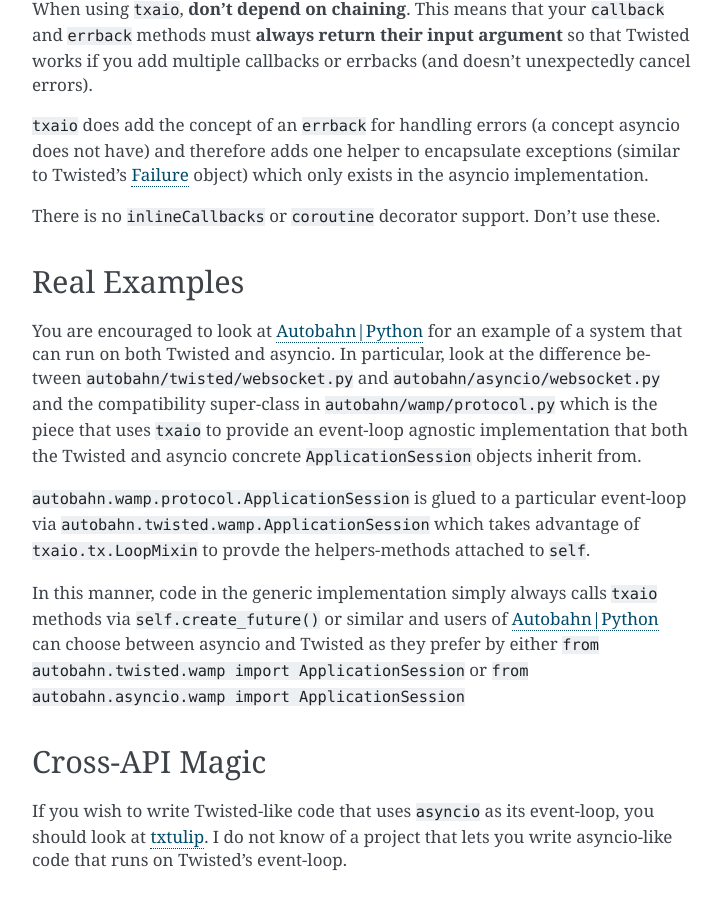
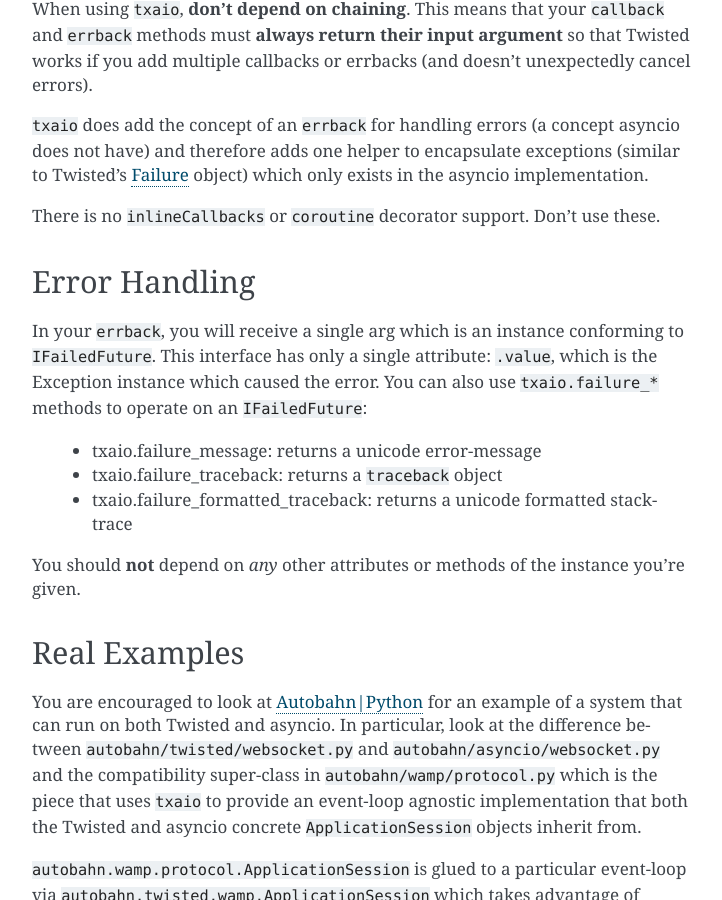
Before and after one commit to crossbario/txaio, a Sphinx documentation site: the page built from doc/overview.rst, in a window 1280 px wide and 900 px high, scrolled down 2048 px. Shown: the whole window, without its empty margins (388-1110 px from the left). Built offline with Sphinx 7.4.7, drawn with Linux system fonts in a browser that asks for light colours; some of the changed text lies outside the part shown.

Commit message:
fix documentation for error-handling

```diff
--- a/doc/index.rst
+++ b/doc/index.rst
@@ -45,8 +45,6 @@ Code like the following can then run on *either* system:
     txaio.reject(f1, RuntimeError("it failed"))
 
 
-See :ref:`restrictions` for limitations.
-
 .. toctree::
    :maxdepth: 3
 
--- a/doc/overview.rst
+++ b/doc/overview.rst
@@ -38,9 +38,9 @@ methods on futures -- use *only* ``txaio`` methods to operate on them.
         print("Callback:", value)
 
     def eb(fail):
-        # fail will implement txaio.IFailedPromise
-        print("Errback:", fail)
-        fail.printTraceback()
+        # fail will implement txaio.IFailedFuture
+        print("Errback:", txaio.failure_message(fail))
+        print(txaio.failure_formatted_traceback(fail))
 
     f = txaio.create_future()
     txaio.add_callbacks(f, cb, eb)
@@ -115,6 +115,23 @@ There is no ``inlineCallbacks`` or ``coroutine`` decorator
 support. Don't use these.
 
 
+Error Handling
+--------------
+
+In your ``errback``, you will receive a single arg which is an
+instance conforming to ``IFailedFuture``. This interface has only a
+single attribute: ``.value``, which is the Exception instance which
+caused the error. You can also use ``txaio.failure_*`` methods to
+operate on an ``IFailedFuture``:
+
+ - txaio.failure_message: returns a unicode error-message
+ - txaio.failure_traceback: returns a ``traceback`` object
+ - txaio.failure_formatted_traceback: returns a unicode formatted stack-trace
+
+You should **not** depend on *any* other attributes or methods of the
+instance you're given.
+
+
 Real Examples
 -------------
 
```
